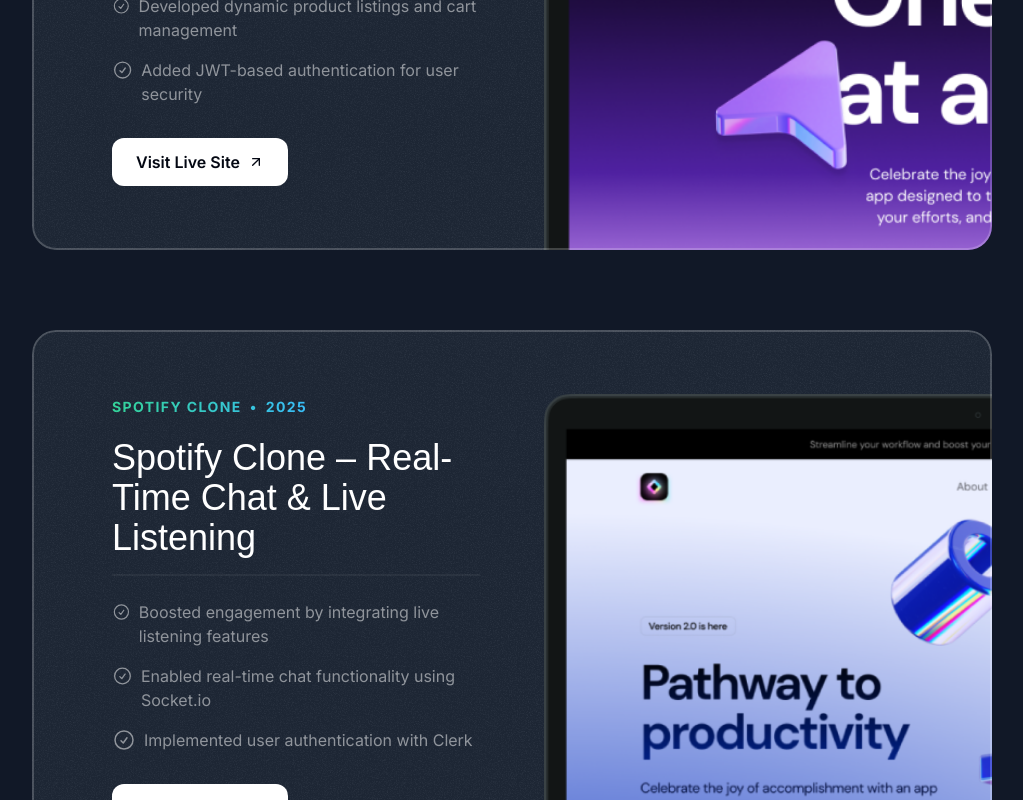
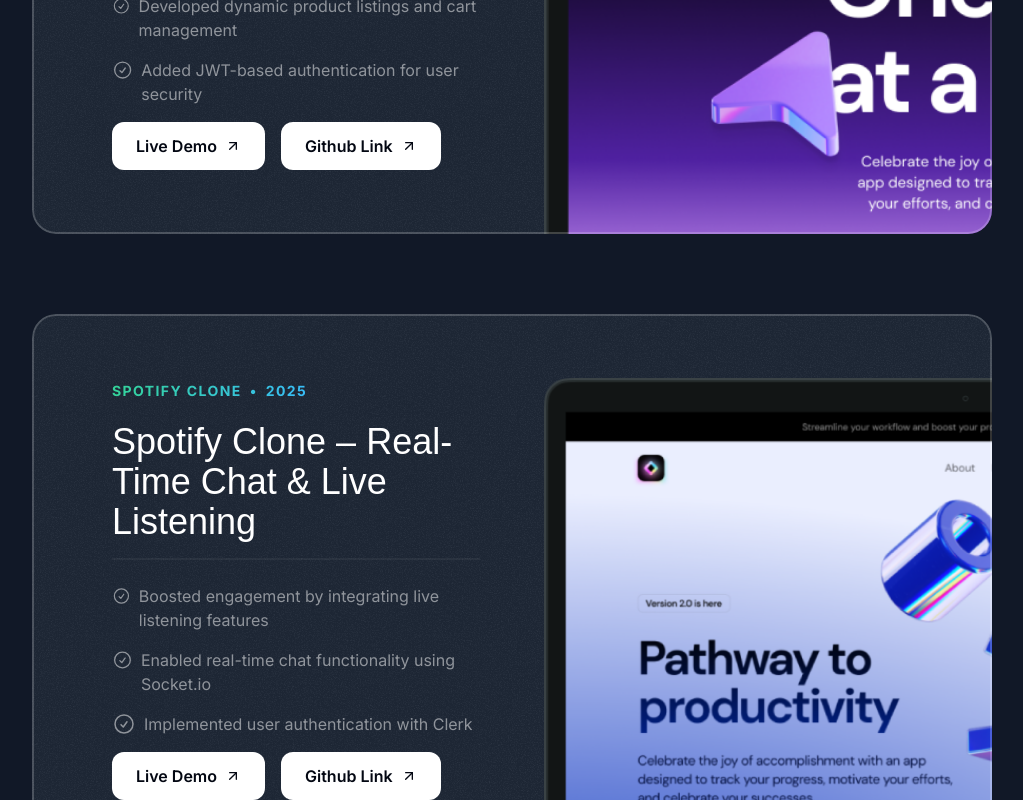
Before and after one commit to DeenuRamenjes/Deenu_Ramenjes-Portfolioi_with_Animations, a Next.js app: page / in a window 1280 px wide. Shown: the part 1660-2460 px from the top of the page, without its empty margins (128-1151 px from the left). Built offline with nearby package versions, Linux system fonts and the light colour scheme; a web font is replaced by a local one.

Commit message:
Project Changes

```diff
--- a/src/components/Card.tsx
+++ b/src/components/Card.tsx
@@ -1,4 +1,4 @@
-import React, { ComponentPropsWithoutRef, PropsWithChildren } from "react";
+import React, { ComponentPropsWithoutRef} from "react";
 import grainImage from "@/assets/images/grain.jpg";
 import { twMerge } from "tailwind-merge";
 
--- a/src/sections/Footer.tsx
+++ b/src/sections/Footer.tsx
@@ -1,33 +1,38 @@
 import ArrowUpRightIcon from "@/assets/icons/arrow-up-right.svg";
 
-const footerLinks=[
+export const Footer = () => {
+  const footerLinks = [
     {
-    title:"LinkedIn",
-    href:"#"
+      title: "LinkedIn",
+      href: "https://www.linkedin.com/in/d%E1%B4%87%E1%B4%87%C9%B4%E1%B4%9C-r%E1%B4%80%E1%B4%8D%E1%B4%87%C9%B4%E1%B4%8A%E1%B4%87s-m-s-b49902336/"
     },
     {
-    title:"GitHub",
-    href:"#"
+      title: "GitHub",
+      href: "https://github.com/DeenuRamenjes"
     },
     {
-    title:"Instagram",
-    href:"#"
+      title: "Instagram",
+      href: "#"
     }
-]
+  ];
 
-
-export const Footer = () => {
   return (
-    <footer className="relative -z-10 overflow-x-clip">
+    <footer className="relative overflow-x-clip">
       <div className="absolute h-[400px] w-[1600px] bottom-0 left-1/2 -translate-x-1/2 -z-10
       bg-emerald-300/30 [mask-image:radial-gradient(50%_50%_at_bottom_center,black,transparent)]">
       </div>
       <div className="container">
         <div className="border-t border-white/15 py-6 md:flex-row md:justify-between flex flex-col items-center text-sm gap-8">
           <div className="text-white/40">&copy; 2024. All rights reserved.</div>
-          <nav className="flex flex-col  items-center gap-8 md:flex-row">
-            {footerLinks.map(link=>(
-              <a href={link.href} key={link.title} className="inline-flex cursor-pointer items-center gap-1.5">
+          <nav className="flex flex-col items-center gap-8 md:flex-row">
+            {footerLinks.map(link => (
+              <a
+                href={link.href}
+                key={link.title}
+                target="_blank"
+                rel="noopener noreferrer"
+                className="inline-flex items-center gap-1.5 hover:-translate-y-1 transition-transform"
+              >
                 <span className="font-semibold">{link.title}</span>
                 <ArrowUpRightIcon className="size-4" />
               </a>
--- a/src/sections/Projects.tsx
+++ b/src/sections/Projects.tsx
@@ -7,46 +7,6 @@
 import SectionHeader from "@/components/SectionHeader";
 import Card from "@/components/Card";
 
-
-
-// const portfolioProjects = [
-//   {
-//     company: "E-Commerce Website",
-//     year: "2025",
-//     title: "Dark Saas Landing Page",
-//     results: [
-//       { title: "Enhanced user experience by 40%" },
-//       { title: "Improved site speed by 50%" },
-//       { title: "Increased mobile traffic by 35%" },
-//     ],
-//     link: "https://youtu.be/4k7IdSLxh6w",
-//     image: darkSaasLandingPage,
-//   },
-//   {
-//     company: "Innovative Co",
-//     year: "2021",
-//     title: "Light Saas Landing Page",
-//     results: [
-//       { title: "Boosted sales by 20%" },
-//       { title: "Expanded customer reach by 35%" },
-//       { title: "Increased brand awareness by 15%" },
-//     ],
-//     link: "https://youtu.be/7hi5zwO75yc",
-//     image: lightSaasLandingPage,
-//   },
-//   {
-//     company: "Quantum Dynamics",
-//     year: "2023",
-//     title: "AI Startup Landing Page",
-//     results: [
-//       { title: "Enhanced user experience by 40%" },
-//       { title: "Improved site speed by 50%" },
-//       { title: "Increased mobile traffic by 35%" },
-//     ],
-//     link: "https://youtu.be/Z7I5uSRHMHg",
-//     image: aiStartupLandingPage,
-//   },
-// ];
 
 
 const portfolioProjects = [
@@ -59,8 +19,8 @@
       { title: "Developed dynamic product listings and cart management" },
       { title: "Added JWT-based authentication for user security" },
     ],
-    link: "URL_TO_LIVE_DEMO",
-    github: "URL_TO_GITHUB",
+    link: "https://e-commerce-5h1r.onrender.com",
+    github: "https://github.com/DeenuRamenjes/Full_Stack_E-Commerce_Website_using_React_JS",
     image: darkSaasLandingPage,
   },
   {
@@ -72,8 +32,8 @@
       { title: "Enabled real-time chat functionality using Socket.io" },
       { title: "Implemented user authentication with Clerk" },
     ],
-    link: "URL_TO_LIVE_DEMO",
-    github: "URL_TO_GITHUB",
+    link: "https://spotify-chat-jqzp.onrender.com",
+    github: "https://github.com/DeenuRamenjes/Full_Stack_Spotify-clone_with_chat_using_React_TypeScript_and_Tailwind_css",
     image: lightSaasLandingPage,
   },
   {
@@ -86,7 +46,7 @@
       { title: "Added push notifications for increased engagement" },
     ],
     link: "URL_TO_LIVE_DEMO",
-    github: "URL_TO_GITHUB",
+    github: "https://github.com/DeenuRamenjes/FlashBack-Social_Media_Mobile_App_using_React-Native",
     image: aiStartupLandingPage,
   },
 ];
@@ -125,16 +85,40 @@
                   </li>
                 ))}
               </ul>
-              <a href={project.link}>
-                <button className="bg-white hover:bg-white/90 hover:-translate-y-1 transition-transform text-gray-950 h-12 w-full rounded-xl font-semibold
-                inline-flex items-center justify-center gap-2 mt-8 md:w-auto md:px-6">
-                  <span>Visit Live Site</span>
-                  <ArrowUpRight className="size-4" />
+              <div className="flex items-center justify-center gap-4 w-full mt-4 md:justify-start">
+                {project.company !== "Flashback App" ? (
+                  <a
+                  href={project.link}
+                  target="_blank"
+                  rel="noopener noreferrer"
+                  className="w-full md:w-auto"
+                >
+                  <button className="bg-white hover:bg-white/90 hover:-translate-y-1 transition-transform
+                   text-gray-950 h-12 w-full rounded-xl font-semibold
+                    inline-flex items-center justify-center gap-2 md:px-6">
+                    <span>Live Demo</span>
+                    <ArrowUpRight className="size-4" />
                   </button>
-              </a>
+                </a>
+                ) : (
+                  <div></div>
+                )}
+                <a
+                  href={project.github}
+                  target="_blank"
+                  rel="noopener noreferrer"
+                  className="w-full md:w-auto"
+                >
+                  <button className="bg-white hover:bg-white/90 hover:-translate-y-1 transition-transform text-gray-950 h-12 w-full rounded-xl font-semibold
+                    inline-flex items-center justify-center gap-2 md:px-6">
+                    <span>Github Link</span>
+                    <ArrowUpRight className="size-4" />
+                  </button>
+                </a>
+              </div>
                   </div>
                     <div>
-                <Image src={project.image} alt={project.title} className="mt-8 -mb-4 md:pb-4 lg:mt-0 lg:absolute lg:h-full lg:w-auto lg:max-w-none" />
+                <Image src={project.image} alt={project.title} className="mt-6 -mb-4 md:pb-4 lg:mt-0 lg:absolute lg:h-full lg:w-auto lg:max-w-none" />
                     </div>
                   </div>
             </Card>
```
Lines whose indentation alone changed are shown as unchanged.
